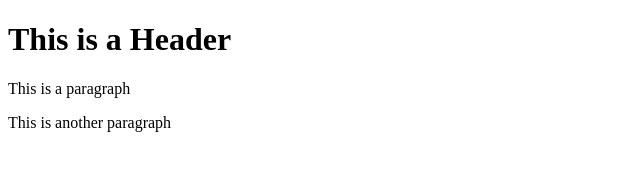
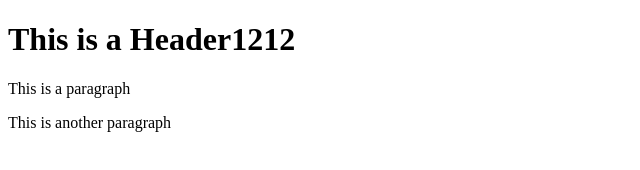
Before and after one commit to Kiki615/git-test, a website: page index.html in a window 1280 px wide. Shown: the whole page, without its empty margins (0-640 px from the left). Drawn offline with Linux system fonts and the light colour scheme.

Commit message:
Using NPM

```diff
--- a/index.html
+++ b/index.html
@@ -1,7 +1,7 @@
 <!DOCTYPE html>
 <html>
     <body>
-<h1>This is a Header</h1>
+<h1>This is a Header1212</h1>
 <p>This is a paragraph</p>
 <p>This is another paragraph</p>
 
```
Also changed, not shown: package.json (added, +19 -0 lines), 2 other files.
